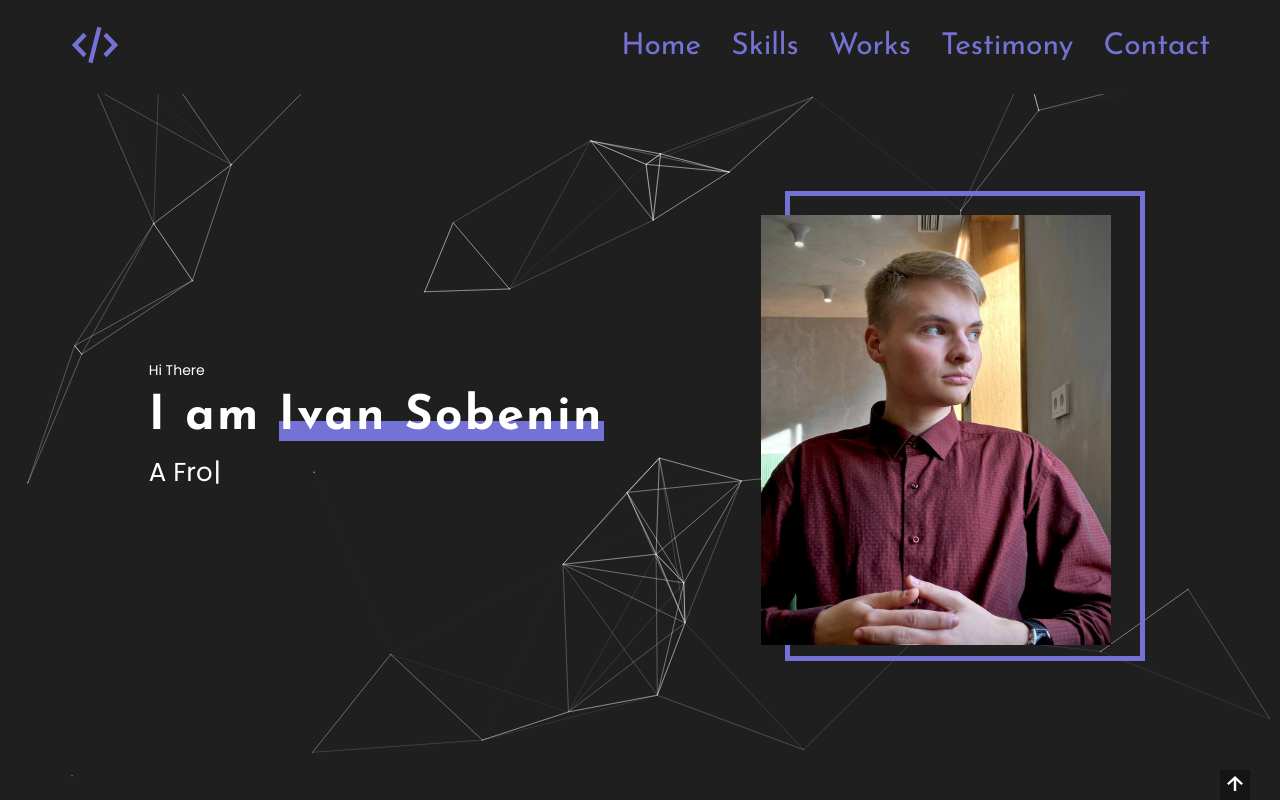
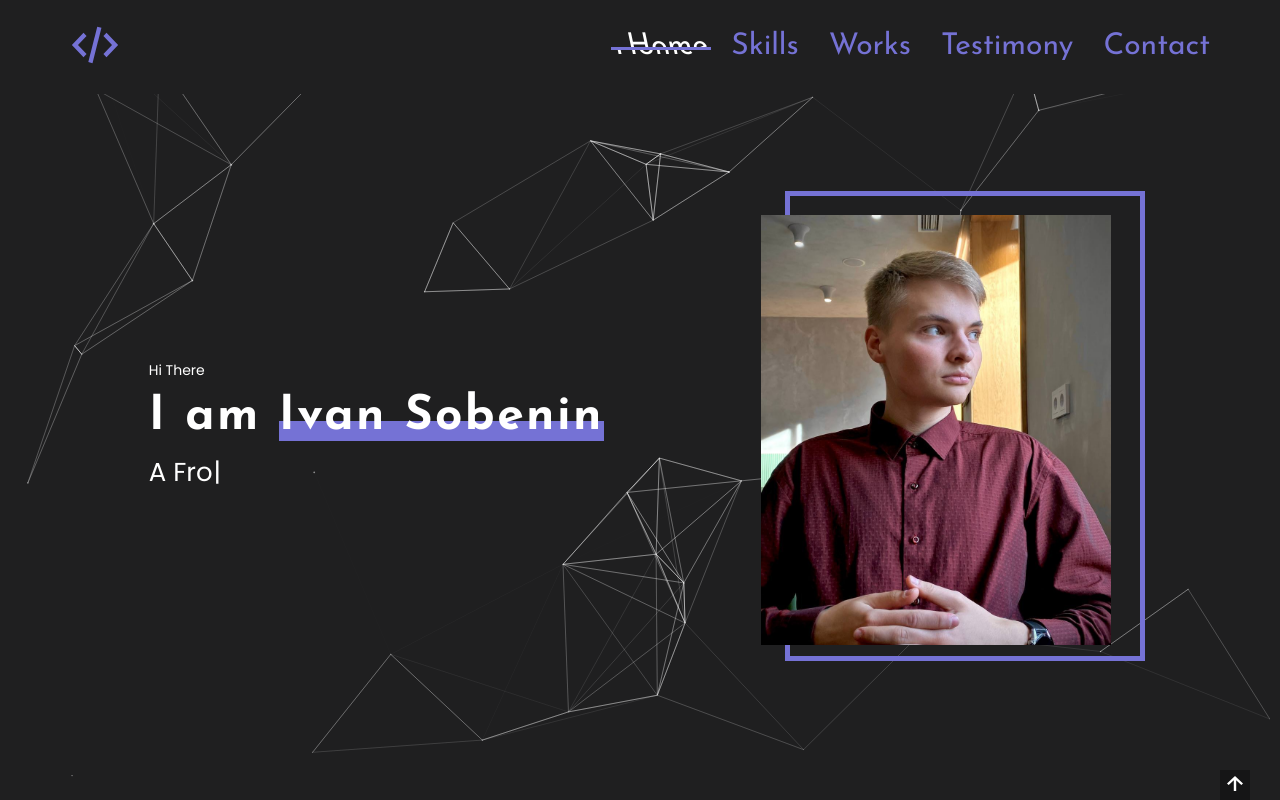
Before and after one commit to btwnull/portfolio-start-project-btwnull, a React app: page / in a window 1280 px wide. Shown: the top 800 px of the page. Built offline with nearby package versions, Linux system fonts and the light colour scheme.

Commit message:
headermenuitems

```diff
--- a/src/components/logo/Logo.tsx
+++ b/src/components/logo/Logo.tsx
@@ -6,7 +6,7 @@ export const Logo = () => {
   return (
     <a
       onClick={() => {
-        scroll.scrollToTop;
+        scroll.scrollToTop();
       }}
     >
       <Icon iconId={"code"} />
--- a/src/layout/header/MobileMenu/MobileMenu.tsx
+++ b/src/layout/header/MobileMenu/MobileMenu.tsx
@@ -2,6 +2,7 @@ import React, { useState } from "react";
 import styled, { css } from "styled-components";
 import { Theme } from "../../../styles/Theme";
 import { items } from "../headerMenu/HeaderMenu";
+import { Link } from "react-scroll";
 
 export const MobileMenu = () => {
   const [menuIsOpen, setmenuIsOpen] = useState(false);
@@ -24,7 +25,13 @@ export const MobileMenu = () => {
           {items.map((item, index) => {
             return (
               <ListItem key={index}>
-                <Link href={`#${item.href}`}>
+                <NavLink
+                  to={item.href}
+                  smooth={true}
+                  activeClass="active"
+                  spy={true}
+                  offset={-20}
+                >
                   {item.title}
                   <Mask>
                     <span>{item.title}</span>
@@ -32,7 +39,7 @@ export const MobileMenu = () => {
                   <Mask>
                     <span>{item.title}</span>
                   </Mask>
-                </Link>
+                </NavLink>
               </ListItem>
             );
           })}
@@ -134,12 +141,8 @@ const BurgerButton = styled.button<{ isOpen: boolean }>`
   }
 `;
 
-const Link = styled.a`
-  font-family: "Josefin Sans", sans-serif;
-  font-weight: 400px;
-  font-size: 30px;
-  text-align: center;
-  color: transparent;
+const ListItem = styled.li`
+  position: relative;
 `;
 
 const Mask = styled.span`
@@ -151,24 +154,28 @@ const Mask = styled.span`
   overflow-y: hidden;
   /* outline: 1px solid red; */
   color: ${Theme.colors.accent};
-  :nth-child(0n + 1) {
+  /* :nth-child(0n + 1) {
+    top: 50%;
+    span {
+      display: inline-block;
+      transform: translateY(-50%);
+    }
+  } */
+  & + & {
     top: 50%;
     span {
       display: inline-block;
       transform: translateY(-50%);
     }
   }
-  /* & + & {
-    top: 50%;
-    span {
-      display: inline-block;
-      transform: translateY(-50%);
-    }
-  } */
 `;
 
-const ListItem = styled.li`
-  position: relative;
+const NavLink = styled(Link)`
+  font-family: "Josefin Sans", sans-serif;
+  font-weight: 400px;
+  font-size: 30px;
+  text-align: center;
+  color: transparent;
 
   &::before {
     content: "";
@@ -185,7 +192,8 @@ const ListItem = styled.li`
     transform: scale(0);
   }
 
-  &:hover {
+  &:hover,
+  &.active {
     &::before {
       transform: scale(1);
     }
@@ -193,7 +201,7 @@ const ListItem = styled.li`
     ${Mask} {
       transform: skewX(12deg) translateX(5px);
       color: ${Theme.colors.font};
-      ${Mask}:nth-child(0n+2) {
+      & + ${Mask} {
         transform: skewX(12deg) translateX(-5px);
       }
     }
--- a/src/layout/header/headerMenu/HeaderMenu.tsx
+++ b/src/layout/header/headerMenu/HeaderMenu.tsx
@@ -40,6 +40,7 @@ export const HeaderMenu = () => {
                 smooth={true}
                 activeClass="active"
                 spy={true}
+                offset={-20}
               >
                 {item.title}
                 <Mask>
@@ -81,20 +82,20 @@ const Mask = styled.span`
   overflow-y: hidden;
   /* outline: 1px solid red; */
   color: ${Theme.colors.accent};
-  :nth-child(0n + 1) {
+  /* :nth-child(0n + 1) {
+    top: 50%;
+    span {
+      display: inline-block;
+      transform: translateY(-50%);
+    }
+  } */
+  & + & {
     top: 50%;
     span {
       display: inline-block;
       transform: translateY(-50%);
     }
   }
-  /* & + & {
-    top: 50%;
-    span {
-      display: inline-block;
-      transform: translateY(-50%);
-    }
-  } */
 `;
 
 const NavLink = styled(Link)`
@@ -119,7 +120,8 @@ const NavLink = styled(Link)`
     transform: scale(0);
   }
 
-  &:hover &.active {
+  &:hover,
+  &.active {
     &::before {
       transform: scale(1);
     }
@@ -127,7 +129,7 @@ const NavLink = styled(Link)`
     ${Mask} {
       transform: skewX(12deg) translateX(5px);
       color: ${Theme.colors.font};
-      ${Mask}:nth-child(0n+2) {
+      & + ${Mask} {
         transform: skewX(12deg) translateX(-5px);
       }
     }
```
